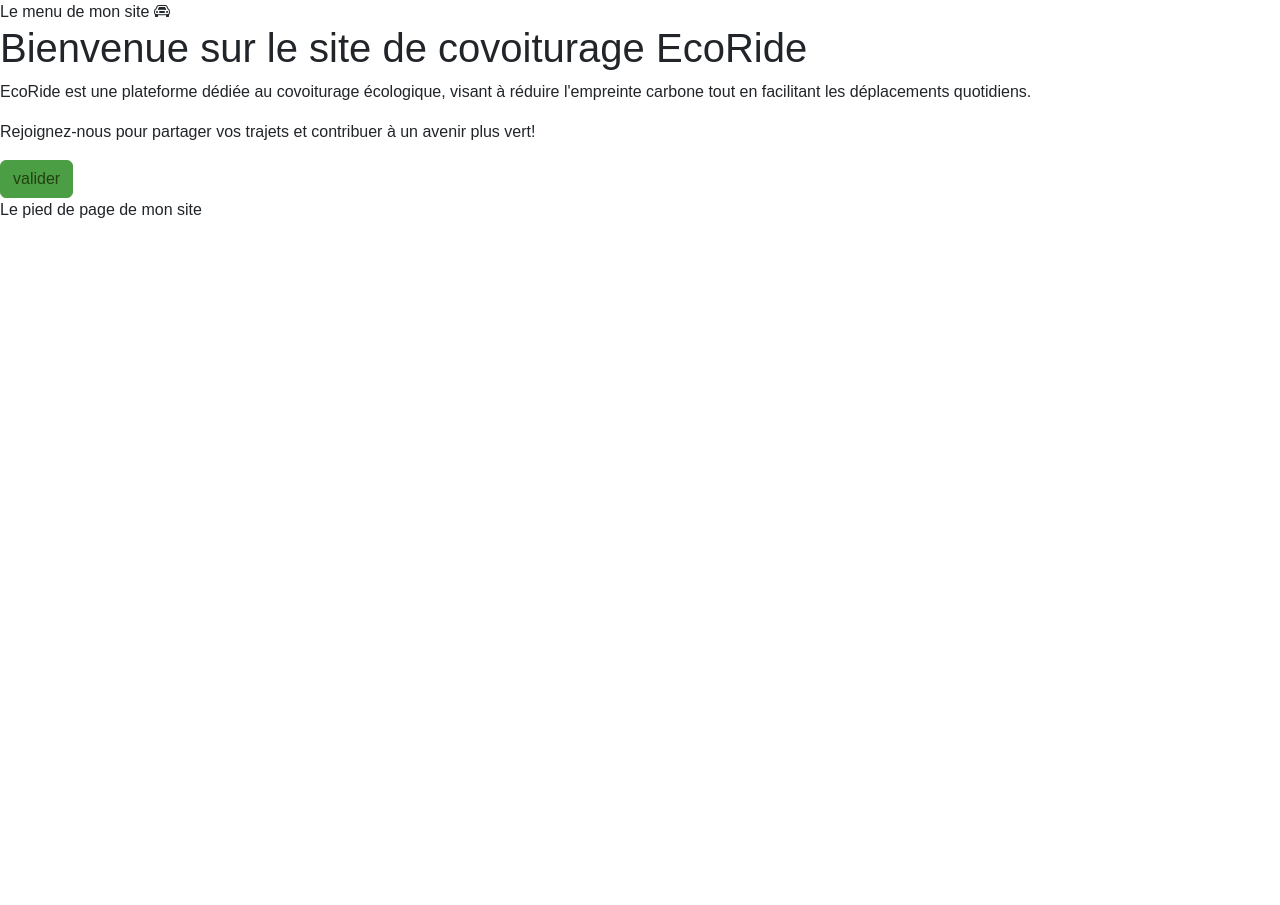
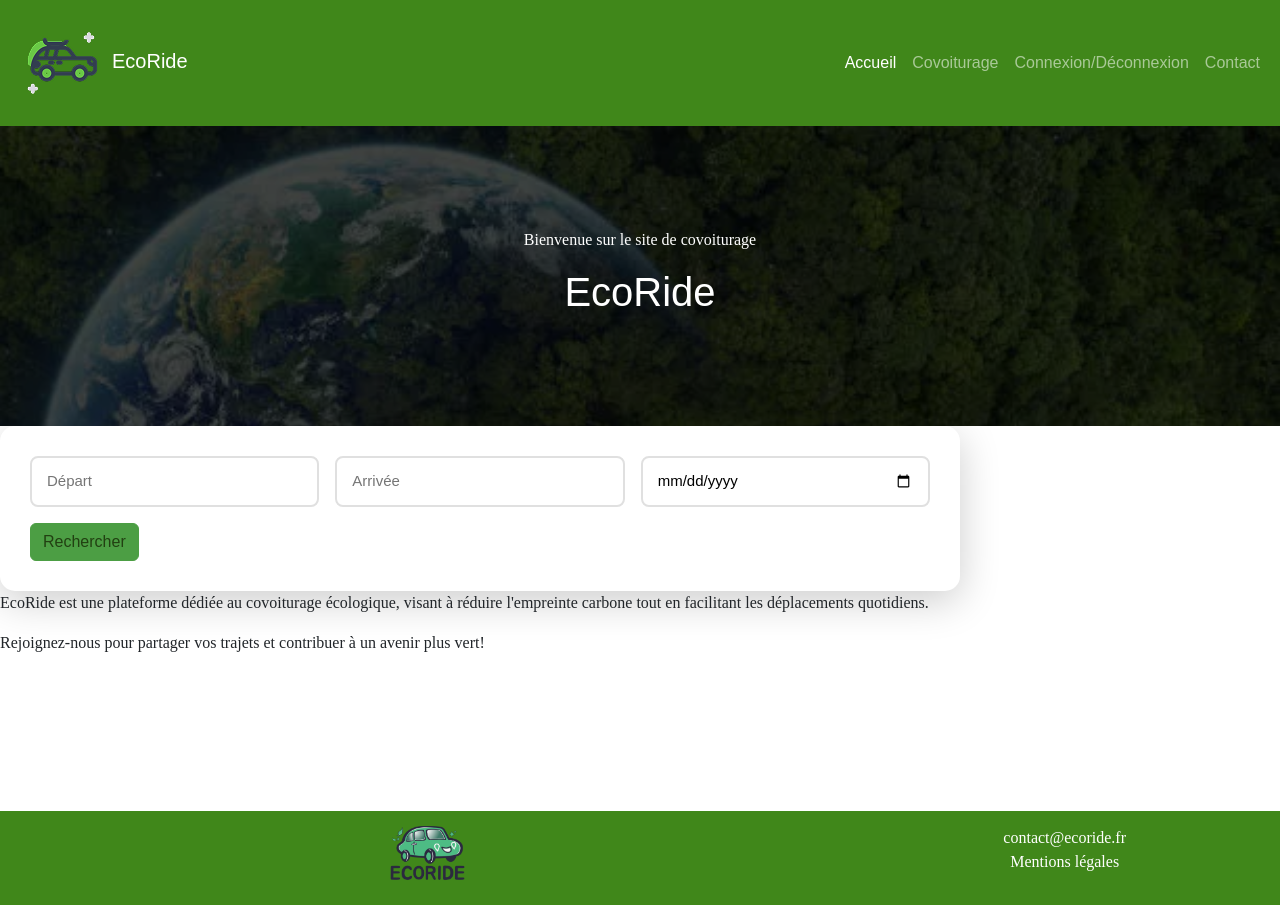
Before and after one commit to Fine71/EcoRide, a PHP site: page / in a window 1280 px wide. Before the commit the page ends 218 px from the top, so only its background shows below. Run offline with PHP 8.4, Linux system fonts and the light colour scheme; some libraries are stand-ins or nearby versions; some web fonts are replaced.

Commit message:
Ajout de la partie recherche + ajout de la page covoiturage

```diff
--- /dev/null
+++ b/frontend/pages/covoiturage.html
@@ -0,0 +1,5 @@
+<div class="hero-scene text-center text-white">
+    <div class="text-center hero-scene-content">
+        <h1>Covoiturage</h1>
+    </div>
+</div>
--- a/frontend/pages/home.html
+++ b/frontend/pages/home.html
@@ -1,5 +1,44 @@
-<h1>Bienvenue sur le site de covoiturage EcoRide</h1>
-<p>EcoRide est une plateforme dédiée au covoiturage écologique, visant à réduire l'empreinte carbone tout en facilitant les déplacements quotidiens.</p>
-<p>Rejoignez-nous pour partager vos trajets et contribuer à un avenir plus vert!</p>
+<div class="hero-scene text-center text-white">
+    <div class="text-center hero-scene-content">
+        <p>Bienvenue sur le site de covoiturage</p>
+        <h1>EcoRide</h1>
+    </div>
+</div>
+<section>
+    <article>
+        <div class="search-container">
+            <div class="row g-3">
+                <div class="col-md-4">
+                    <input type="text" id="villeDepart" placeholder="Départ">
+                </div>
 
-<button class="btn btn-primary">valider</button>
+                <div class="col-md-4">
+                    <input type="text" id="arrivee" placeholder="Arrivée">
+                </div>
+
+                <div class="col-md-4">
+                    <input type="date" id="dateDepart" placeholder="DateDépart">
+                </div>
+
+                <div class="col-md-4">
+                    <button type="submit" class="btn btn-primary" onclick="rechercher()">Rechercher</button>
+                </div>
+
+                <div class="results" id="results">
+                    <h4>Résultats de recherche :</h4>
+                    <p id="resultat-texte"></p>
+                </div>
+            </div>
+        </div>
+    </article>
+</section>
+
+<section>
+    <article>
+        <div>
+            <p>EcoRide est une plateforme dédiée au covoiturage écologique, visant à réduire l'empreinte carbone tout en facilitant les déplacements quotidiens.</p>
+            <p>Rejoignez-nous pour partager vos trajets et contribuer à un avenir plus vert!</p>
+        </div>
+    </article>
+
+</section>
--- a/frontend/router/allRoutes.js
+++ b/frontend/router/allRoutes.js
@@ -4,6 +4,7 @@ import Route from "./route.js";
 
 export const allRoutes = [
     new Route("/", "Accueil", "/frontend/pages/home.html"),
+    new Route("/covoiturage", "Covoiturage", "/frontend/pages/covoiturage.html"),
 ];
 
 // affichage du titre comme ceci : Route.title - WebsiteName
--- a/index.html
+++ b/index.html
@@ -12,11 +12,51 @@
     <title>EcoRide</title>
 </head>
 <body>
-    <header>Le menu de mon site <i class="bi bi-car-front"></i></header>
+    <header>
+      <nav class="navbar navbar-expand-lg bg-dark" data-bs-theme="dark">
+            <div class="container-fluid">
+                <a class="navbar-brand" href="/"><img src="images/Logo2.png" alt="logo">EcoRide</a>
+                <button class="navbar-toggler" type="button" data-bs-toggle="collapse" data-bs-target="#navbarSupportedContent" aria-controls="navbarSupportedContent" aria-expanded="false" aria-label="Toggle navigation">
+                <span class="navbar-toggler-icon"></span>
+                </button>
+                <div class="collapse navbar-collapse" id="navbarSupportedContent">
+                    <ul class="navbar-nav ms-auto mb-2 mb-lg-0">
+
+                        <li class="nav-item">
+                        <a class="nav-link active" href="/">Accueil</a>
+                        </li>
+
+                        <li class="nav-item">
+                        <a class="nav-link" href="/covoiturage">Covoiturage</a>
+                        </li>
+
+                        <li class="nav-item">
+                        <a class="nav-link" href="#">Connexion/Déconnexion</a>
+                        </li>
+
+                        <li class="nav-item">
+                        <a class="nav-link" href="#">Contact</a>
+                        </li>
+                    </ul>
+                </div>
+            </div>
+        </nav>
+    </header>
 
     <main id="main-page"></main>
 
-    <footer>Le pied de page de mon site</footer>
+    <footer class="bg-dark text-white text-center footer">
+        <div class="row">
+            <div class="col-6 col-lg 4">
+                <img src="/images/Logo.png" alt="logo1" width="75" height="auto">
+            </div>
+
+            <div class="col-6 col-lg-4">
+                <p class="Text-primary">contact@ecoride.fr <br>
+                Mentions légales</p>
+            </div>
+        </div>
+    </footer>
 
     <script type="module" src="./frontend/router/router.js"></script>
     <script src="node_modules/bootstrap/dist/js/bootstrap.bundle.min.js"></script>
--- a/scss/main.scss
+++ b/scss/main.scss
@@ -1,2 +1,100 @@
 @import url("/node_modules/bootstrap-icons/font/bootstrap-icons.css");
 @import 'custom';
+
+html{
+    position: relative;
+    min-height: 100%;
+}
+
+main{
+    margin-bottom: 250px;
+}
+
+footer.footer{
+    padding: 15px;
+    position: absolute;
+    bottom: 0;
+    width: 100%;
+}
+
+p{
+    font-family: $font-family-serif;
+    font-size: 16px;
+}
+
+// éléments du bigtitle (images et titre)
+.hero-scene{
+    position: relative;
+    &::before{
+        content: "";
+        position: absolute;
+        top: 0;
+        left: 0;
+        width: 100%;
+        height: 100%;
+        background-image: url(../images/Planete.webp);
+        background-size: cover;
+        filter: brightness(0.3);
+    }
+    *{
+        //Positionner les éléments devant le ::before
+        position: relative;
+    }
+
+    .hero-scene-content{
+        height: 300px;
+        display: flex;
+        flex-direction: column;
+        align-items: center;
+        justify-content: center;
+    }
+}
+
+.search-container {
+    background: white;
+    padding: 30px;
+    border-radius: 15px;
+    box-shadow: 0 10px 40px rgba(0, 0, 0, 0.2);
+    width: 75%;
+
+}
+
+
+
+input {
+    width: 100%;
+    padding: 12px 15px;
+    border: 2px solid #e0e0e0;
+    border-radius: 8px;
+    font-size: 15px;
+    transition: all 0.3s ease;
+    outline: none;
+}
+
+input:focus {
+    border-color: #667eea;
+    box-shadow: 0 0 0 3px rgba(102, 126, 234, 0.1);
+}
+
+
+.results {
+    margin-top: 30px;
+    padding: 20px;
+    background: #f8f9fa;
+    border-radius: 8px;
+    display: none;
+}
+
+.results.show {
+    display: block;
+}
+
+.results h4 {
+    color: #667eea;
+    margin-bottom: 10px;
+}
+
+.results p {
+    color: #666;
+    line-height: 1.6;
+}
```
Also changed, not shown: scss/main.css, 1 other file.
